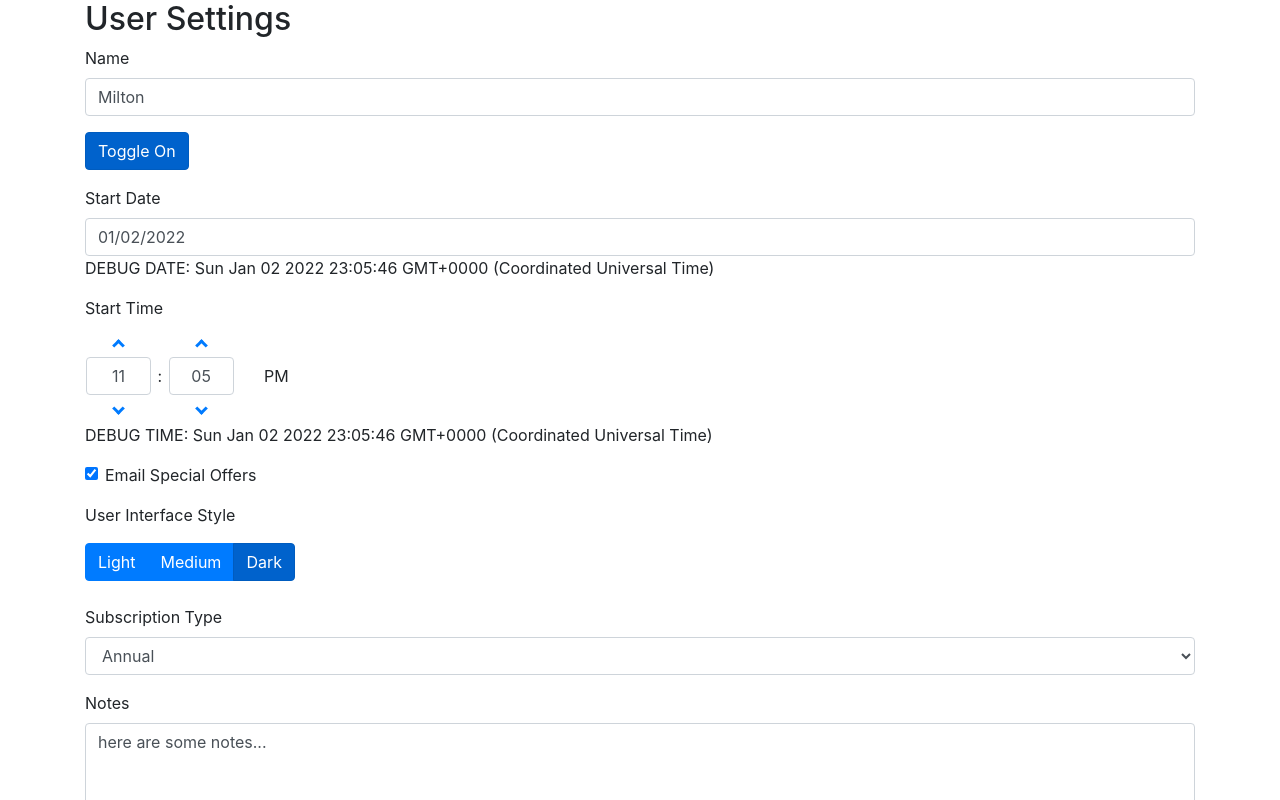
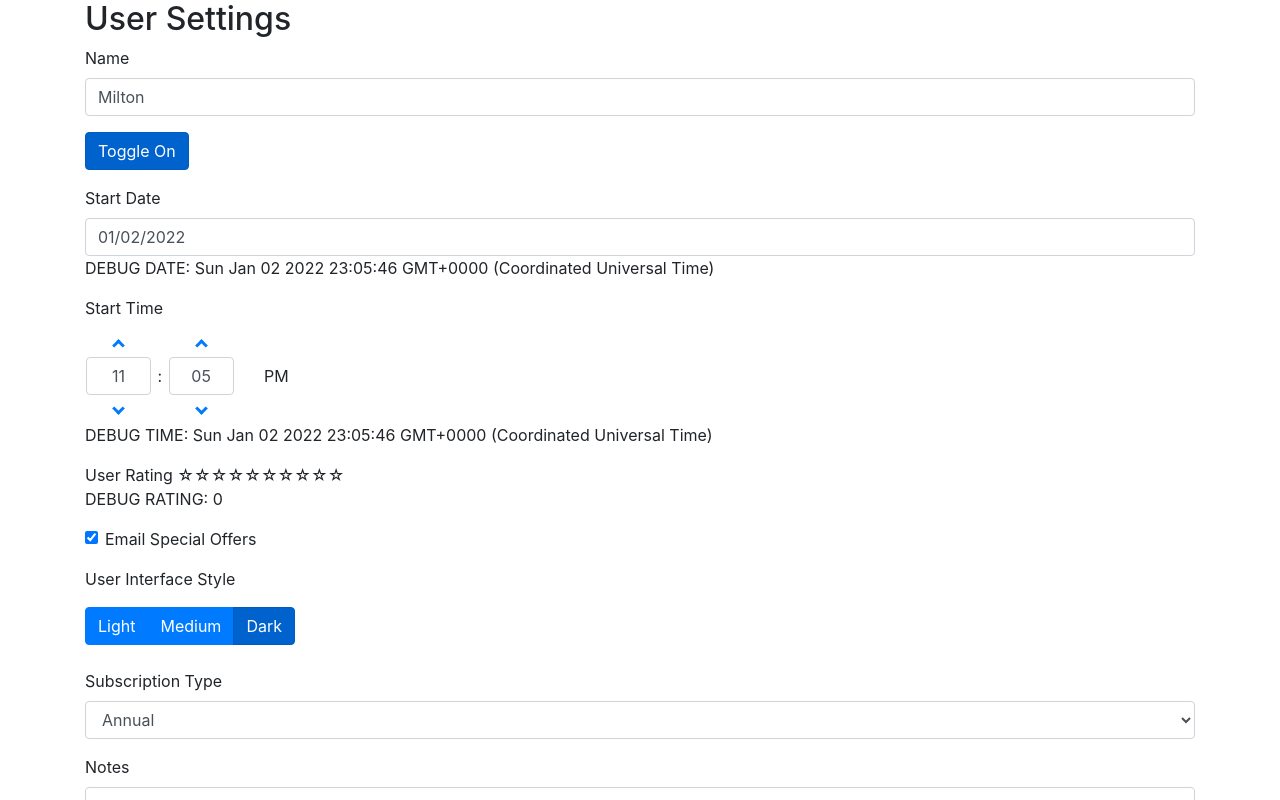
Before and after one commit to ftijan/ng-template-forms, an Angular app: page / in a window 1280 px wide. Shown: the top 800 px of the page. Built offline with nearby package versions, Linux system fonts and the light colour scheme.

Commit message:
adding rating ngx-bootstrap component

```diff
--- a/src/app/app.module.ts
+++ b/src/app/app.module.ts
@@ -9,6 +9,7 @@ import { ButtonsModule } from 'ngx-bootstrap/buttons';
 import { BsDatepickerModule } from 'ngx-bootstrap/datepicker';
 import { BrowserAnimationsModule } from '@angular/platform-browser/animations';
 import { TimepickerModule } from 'ngx-bootstrap/timepicker';
+import { RatingModule } from 'ngx-bootstrap/rating';
 
 @NgModule({
   declarations: [
@@ -22,7 +23,8 @@ import { TimepickerModule } from 'ngx-bootstrap/timepicker';
     ButtonsModule.forRoot(),
     BsDatepickerModule.forRoot(),
     BrowserAnimationsModule,
-    TimepickerModule.forRoot()
+    TimepickerModule.forRoot(),
+    RatingModule.forRoot()
   ],
   providers: [],
   bootstrap: [AppComponent]
--- a/src/app/user-settings-form/user-settings-form.component.html
+++ b/src/app/user-settings-form/user-settings-form.component.html
@@ -55,6 +55,15 @@
             <label for="startTime">Start Time</label>
             <timepicker [(ngModel)]="startTime" name="startTime" id="startTime"></timepicker>
             <div>DEBUG TIME: {{ startTime }}</div>
+        </div>
+
+        <div class="form-group">
+            User Rating
+            <rating [(ngModel)]="userRating" [max]="maxRating" [readonly]="isRatingReadonly"
+                name="userRating" id="userRating"
+                [titles]="['one','two','three','four','five','six','seven','eight','nine','ten']">
+            </rating>
+            <div>DEBUG RATING: {{ userRating }}</div>
         </div>
 
         <div class="form-check form-group">
--- a/src/app/user-settings-form/user-settings-form.component.ts
+++ b/src/app/user-settings-form/user-settings-form.component.ts
@@ -22,6 +22,9 @@ export class UserSettingsFormComponent implements OnInit, OnDestroy {
   singleModel = "On";
   startDate: Date = new Date();
   startTime: Date = new Date();
+  userRating = 0;
+  maxRating = 10;
+  isRatingReadonly = false;
 
   // Prevent overwriting original data on cancel or back navigation.
   // Would need deep cloning on highly nested data hierarchy:
```
